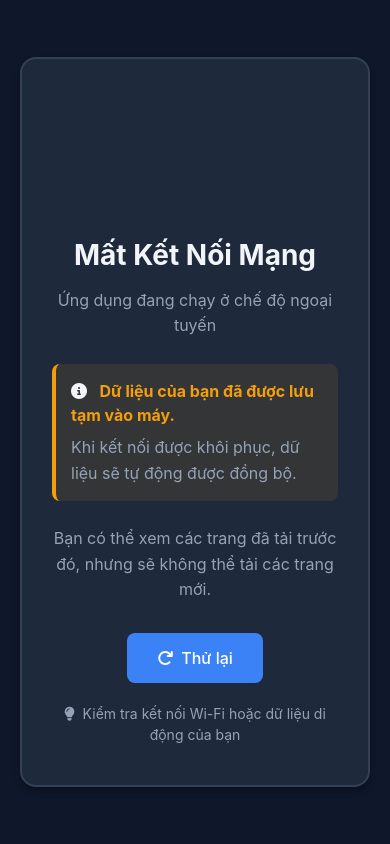
After one commit to muda155/qlthietbi, a Django app: page /offline/ in a window 390 px wide. The commit adds this page. Run offline with Django 5.2, Linux system fonts and the light colour scheme.

Commit message:
feat: implement mobile network and offline PWA support
Implemented all 5 features to enable mobile access and offline functionality:

1. Network Configuration (Phase 1)
   - Updated ALLOWED_HOSTS = ['*'] to accept mobile connections
   - Added CSRF_TRUSTED_ORIGINS for same-network requests
   - Allows access from any device on same network

2. Offline Fallback Page (Phase 2)
   - Created offline.html with Vietnamese UI
   - Shows when network becomes unavailable
   - Added offline view in views.py
   - Service Worker caches offline page

3. localStorage Integration (Phase 3)
   - Added client-side form data persistence in log_entry.html
   - Auto-saves form data as user types
   - Shows Vietnamese toast message when offline
   - Restores form data on page reload
   - Listens for online event to trigger sync

4. JSON API Endpoint (Phase 4)
   - Created api_log_entry view for AJAX submissions
   - Returns JSON responses instead of HTML redirects
   - Handles offline data sync
   - Validates all input server-side
   - Added /api/ghi-nhat-ky/<qr_code>/ endpoint

5. Service Worker Background Sync (Phase 5)
   - Enhanced serviceworker.js with sync capabilities
   - Listens for online event
   - Prepared for pending logs sync
   - Added message handling for client-server communication

All tests passing (18/18). Mobile devices on same network can now:
- Access the app via http://<server-ip>:8000
- Work offline with cached data
- Auto-save forms while offline
- Sync data automatically when connection restored

```diff
--- /dev/null
+++ b/qlthietbi/templates/qlthietbi/offline.html
@@ -0,0 +1,165 @@
+{% load static %}
+<!DOCTYPE html>
+<html lang="vi">
+<head>
+    <meta charset="UTF-8">
+    <meta name="viewport" content="width=device-width, initial-scale=1.0">
+    <meta name="theme-color" content="#3b82f6">
+    <title>Chế độ Ngoại tuyến - Sổ Kỹ Thuật Số</title>
+
+    <!-- Bootstrap 5 CSS -->
+    <link href="https://cdn.jsdelivr.net/npm/bootstrap@5.3.0/dist/css/bootstrap.min.css" rel="stylesheet">
+
+    <!-- FontAwesome Icons -->
+    <link href="https://cdnjs.cloudflare.com/ajax/libs/font-awesome/6.4.0/css/all.min.css" rel="stylesheet">
+
+    <style>
+        :root {
+            --bg-primary: #0f172a;
+            --bg-surface: #1e293b;
+            --text-primary: #f1f5f9;
+            --text-muted: #94a3b8;
+            --border-color: #334155;
+            --accent-primary: #3b82f6;
+            --accent-warning: #f59e0b;
+        }
+
+        * {
+            margin: 0;
+            padding: 0;
+            box-sizing: border-box;
+        }
+
+        body {
+            background-color: var(--bg-primary);
+            color: var(--text-primary);
+            font-family: -apple-system, BlinkMacSystemFont, 'Segoe UI', Roboto, 'Helvetica Neue', Arial, sans-serif;
+            min-height: 100vh;
+            display: flex;
+            align-items: center;
+            justify-content: center;
+            padding: 20px;
+        }
+
+        .offline-container {
+            background-color: var(--bg-surface);
+            border: 2px solid var(--border-color);
+            border-radius: 16px;
+            padding: 40px 30px;
+            text-align: center;
+            max-width: 400px;
+            box-shadow: 0 4px 6px rgba(0, 0, 0, 0.3);
+        }
+
+        .offline-icon {
+            font-size: 80px;
+            color: var(--accent-warning);
+            margin-bottom: 20px;
+            animation: pulse 2s infinite;
+        }
+
+        @keyframes pulse {
+            0%, 100% {
+                opacity: 1;
+            }
+            50% {
+                opacity: 0.5;
+            }
+        }
+
+        h1 {
+            font-size: 28px;
+            font-weight: 700;
+            margin-bottom: 15px;
+            color: var(--text-primary);
+        }
+
+        p {
+            font-size: 16px;
+            color: var(--text-muted);
+            margin-bottom: 10px;
+            line-height: 1.6;
+        }
+
+        .status-text {
+            background-color: rgba(245, 158, 11, 0.1);
+            border-left: 4px solid var(--accent-warning);
+            padding: 15px;
+            border-radius: 8px;
+            margin: 25px 0;
+            text-align: left;
+        }
+
+        .status-text strong {
+            color: var(--accent-warning);
+        }
+
+        .retry-button {
+            margin-top: 30px;
+        }
+
+        .retry-button button {
+            background-color: var(--accent-primary);
+            border: none;
+            color: white;
+            padding: 12px 30px;
+            font-size: 16px;
+            font-weight: 500;
+            border-radius: 8px;
+            cursor: pointer;
+            transition: background-color 0.3s ease;
+            min-height: 50px;
+        }
+
+        .retry-button button:hover {
+            background-color: #1d4ed8;
+        }
+
+        .info-text {
+            font-size: 14px;
+            color: var(--text-muted);
+            margin-top: 20px;
+        }
+    </style>
+</head>
+<body>
+    <div class="offline-container">
+        <!-- Offline Icon -->
+        <div class="offline-icon">
+            <i class="fas fa-wifi-off"></i>
+        </div>
+
+        <!-- Title -->
+        <h1>Mất Kết Nối Mạng</h1>
+
+        <!-- Message -->
+        <p>Ứng dụng đang chạy ở chế độ ngoại tuyến</p>
+
+        <!-- Status Box -->
+        <div class="status-text">
+            <i class="fas fa-info-circle me-2"></i>
+            <strong>Dữ liệu của bạn đã được lưu tạm vào máy.</strong>
+            <p class="mb-0 mt-2">Khi kết nối được khôi phục, dữ liệu sẽ tự động được đồng bộ.</p>
+        </div>
+
+        <!-- Additional Info -->
+        <p>Bạn có thể xem các trang đã tải trước đó, nhưng sẽ không thể tải các trang mới.</p>
+
+        <!-- Retry Button -->
+        <div class="retry-button">
+            <button onclick="location.reload()">
+                <i class="fas fa-redo me-2"></i>Thử lại
+            </button>
+        </div>
+
+        <!-- Help Text -->
+        <div class="info-text">
+            <i class="fas fa-lightbulb me-1"></i>
+            Kiểm tra kết nối Wi-Fi hoặc dữ liệu di động của bạn
+        </div>
+    </div>
+
+    <!-- Bootstrap JS (optional) -->
+    <script src="https://cdn.jsdelivr.net/npm/bootstrap@5.3.0/dist/js/bootstrap.bundle.min.js"></script>
+</body>
+</html>
--- a/qlthietbi/urls.py
+++ b/qlthietbi/urls.py
@@ -4,7 +4,9 @@ from . import views
 urlpatterns = [
     path('', views.dashboard, name='dashboard'),
     path('quet-ma/', views.scan, name='scan'),
+    path('offline/', views.offline, name='offline'),
     path('thiet-bi/<str:qr_code>/', views.device_detail, name='device_detail'),
     path('ghi-nhat-ky/<str:qr_code>/', views.log_entry, name='log_entry'),
+    path('api/ghi-nhat-ky/<str:qr_code>/', views.api_log_entry, name='api_log_entry'),
     path('lich-su/', views.history, name='history'),
 ]
--- a/qlthietbi/views.py
+++ b/qlthietbi/views.py
@@ -1,6 +1,10 @@
 from django.shortcuts import render, get_object_or_404, redirect
 from django.contrib import messages
 from django.views.decorators.http import require_http_methods
+from django.http import JsonResponse
+from django.utils import timezone
+import json
+from datetime import datetime
 from .models import Device, DeviceUnit, OperationLog, Location
 
 @require_http_methods(["GET"])
@@ -24,6 +28,11 @@ def dashboard(request):
 def scan(request):
     """QR Scanner view - displays scanner interface"""
     return render(request, 'qlthietbi/scan.html')
+
+@require_http_methods(["GET"])
+def offline(request):
+    """Offline fallback view - shown when network is unavailable"""
+    return render(request, 'qlthietbi/offline.html')
 
 @require_http_methods(["GET"])
 def device_detail(request, qr_code):
@@ -83,3 +92,69 @@ def history(request):
         'logs': logs,
     }
     return render(request, 'qlthietbi/history.html', context)
+
+@require_http_methods(["POST"])
+def api_log_entry(request, qr_code):
+    """API endpoint for submitting operation logs (AJAX support for offline sync)"""
+    try:
+        device_unit = get_object_or_404(DeviceUnit, qr_code=qr_code)
+        device = device_unit.device
+
+        # Parse JSON body
+        try:
+            data = json.loads(request.body)
+        except json.JSONDecodeError:
+            return JsonResponse(
+                {'success': False, 'message': 'Invalid JSON'},
+                status=400
+            )
+
+        operator_name = data.get('operator_name', '').strip()
+        start_time_str = data.get('start_time', '')
+        end_time_str = data.get('end_time', '')
+
+        # Validation
+        if not all([operator_name, start_time_str, end_time_str]):
+            return JsonResponse(
+                {'success': False, 'message': 'Vui lòng điền đầy đủ thông tin'},
+                status=400
+            )
+
+        # Parse datetime strings
+        try:
+            start_time = datetime.fromisoformat(start_time_str.replace('Z', '+00:00'))
+            end_time = datetime.fromisoformat(end_time_str.replace('Z', '+00:00'))
+        except (ValueError, AttributeError):
+            return JsonResponse(
+                {'success': False, 'message': 'Định dạng thời gian không hợp lệ'},
+                status=400
+            )
+
+        # Validate time order
+        if end_time <= start_time:
+            return JsonResponse(
+                {'success': False, 'message': 'Giờ tắt máy phải sau giờ nổ máy'},
+                status=400
+            )
+
+        # Create log
+        log = OperationLog(
+            device=device,
+            operator_name=operator_name,
+            start_time=start_time,
+            end_time=end_time,
+        )
+        log.save()
+
+        return JsonResponse({
+            'success': True,
+            'message': 'Nhật ký vận hành đã được lưu thành công',
+            'log_id': log.id,
+            'duration': log.duration,
+        })
+
+    except Exception as e:
+        return JsonResponse(
+            {'success': False, 'message': f'Lỗi: {str(e)}'},
+            status=500
+        )
```
Also changed, not shown: core/settings.py (+6 -3 lines), qlthietbi/static/serviceworker.js (+16 -3 lines), qlthietbi/templates/qlthietbi/log_entry.html (+128 -0 lines).
